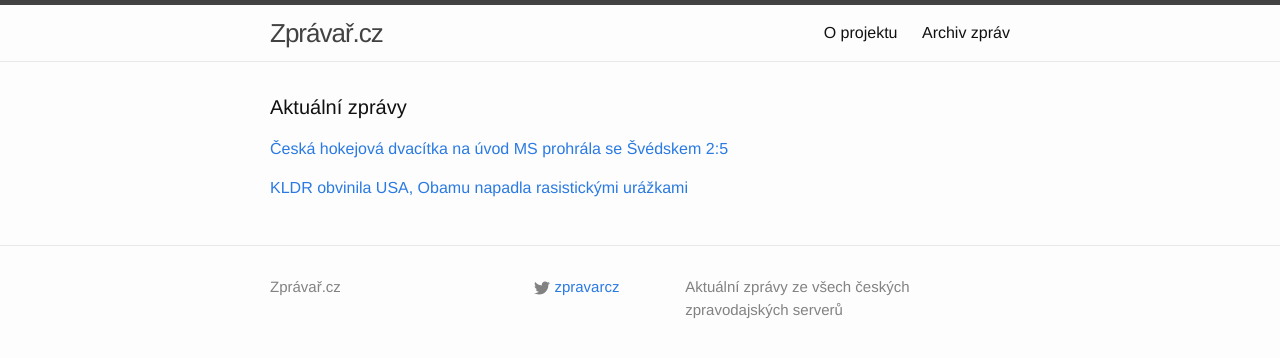
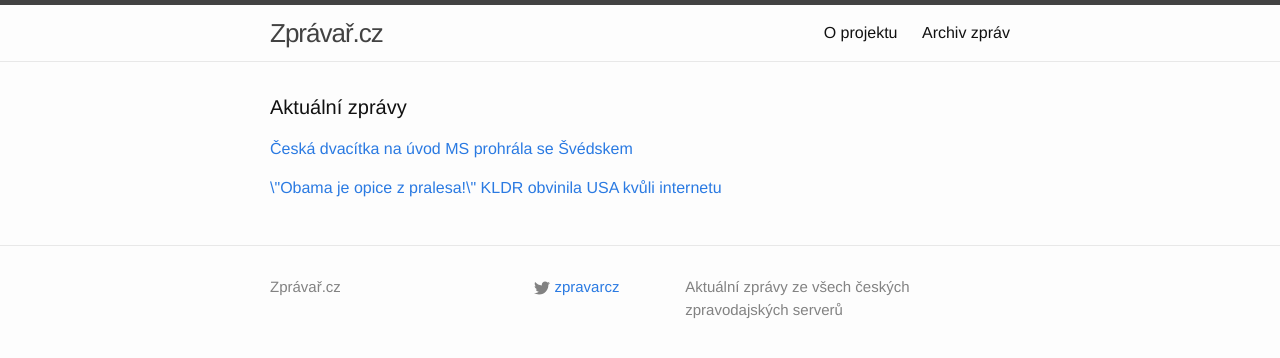
Before and after one commit to adliska/zpravar, a Jekyll site: the page built from index.html, in a window 1280 px wide. Shown: the top 358 px of the page. Built offline with Jekyll 4.4.1, drawn with Linux system fonts in a browser that asks for light colours.

Commit message:
zpravar news update

```diff
--- a/index.html
+++ b/index.html
@@ -5,18 +5,20 @@ layout: default
 <div class="home">
     <h1 class="page-heading">Aktuální zprávy</h1>
 
-<p><a href="javascript:;" onclick="toggle_visibility('zpravy0')">Česká hokejová dvacítka na úvod MS prohrála se Švédskem 2:5</a></p>
+<p><a href="javascript:;" onclick="toggle_visibility('zpravy0')">Česká dvacítka na úvod MS prohrála se Švédskem</a></p>
 <div id="zpravy0" style="display:none">
 <ul>
+<li><a href=http://www.sportovninoviny.cz/zpravy/ceska-dvacitka-na-uvod-ms-prohrala-se-svedskem/1162346>Česká dvacítka na úvod MS prohrála se Švédskem - www.sportovninoviny.cz</a></li>
 <li><a href=http://www.denik.cz/hokej/ceska-hokejova-dvacitka-na-uvod-ms-prohrala-se-svedskem-2-5-20141227.html>Česká hokejová dvacítka na úvod MS prohrála se Švédskem 2:5 - www.denik.cz</a></li>
 <li><a href=http://www.tyden.cz/rubriky/sport/hokej/reprezentace/jednoznacna-prohra-mladici-nestacili-na-uvod-ms-na-svedy_328394.html>Jednoznačná prohra! Mladíci nestačili na úvod MS na Švédy - www.tyden.cz</a></li>
 <li><a href=http://www.tyden.cz/rubriky/sport/hokej/reprezentace/mladici-nestacili-na-svedy-na-uvod-ms-jednoznacne-prohrali_328394.html>Jednoznačná prohra! Mladíci nestačili na úvod MS na Švédy - www.tyden.cz</a></li>
 <li><a href=http://www.rozhlas.cz/_zprava/hokejova-dvacitka-zahajila-ms-porazkou-favorizovanym-svedum-podlehla-25--1436847>Hokejová dvacítka zahájila MS porážkou. Favorizovaným Švédům podlehla 2:5 - www.rozhlas.cz</a></li>
 <li><a href=http://hokej.idnes.cz/ms-junioru-hokej-cesko-svedsko-dzy-/reprezentace.aspx?c=A141227_013922_reprezentace_lge>Vránovy góly na Švédy nestačily, dvacítka opět nezvládla vstup do MS - hokej.idnes.cz</a></li>
 </ul>
-</div><p><a href="javascript:;" onclick="toggle_visibility('zpravy1')">KLDR obvinila USA, Obamu napadla rasistickými urážkami</a></p>
+</div><p><a href="javascript:;" onclick="toggle_visibility('zpravy1')">\"Obama je opice z pralesa!\" KLDR obvinila USA kvůli internetu</a></p>
 <div id="zpravy1" style="display:none">
 <ul>
+<li><a href=http://www.tyden.cz/rubriky/zahranici/asie-a-oceanie/obama-je-opice-z-pralesa-kldr-obvinila-usa-kvuli-internetu_328399.html>\"Obama je opice z pralesa!\" KLDR obvinila USA kvůli internetu - www.tyden.cz</a></li>
 <li><a href=http://zpravy.aktualne.cz/zahranici/kldr-obvinila-usa-obamu-napadla-rasistickymi-urazkami/r~69361fb08d9011e49bec0025900fea04/>KLDR obvinila USA, Obamu napadla rasistickými urážkami - zpravy.aktualne.cz</a></li>
 <li><a href=http://www.lidovky.cz/kldr-obvinila-usa-z-kyberutoku-obamu-nazvala-opici-z-pralesa-prw-/zpravy-svet.aspx?c=A141227_070748_ln_zahranici_mmu>KLDR obvinila USA z kyberútoku, Obamu nazvala opicí z pralesa  - www.lidovky.cz</a></li>
 <li><a href=http://zpravy.idnes.cz/kldr-vini-z-vypadku-internetu-usa-drd-/zahranicni.aspx?c=A141227_065533_zahranicni_cen>KLDR zasypala Obamu rasistickými urážkami, viní USA z výpadku internetu - zpravy.idnes.cz</a></li>
```
